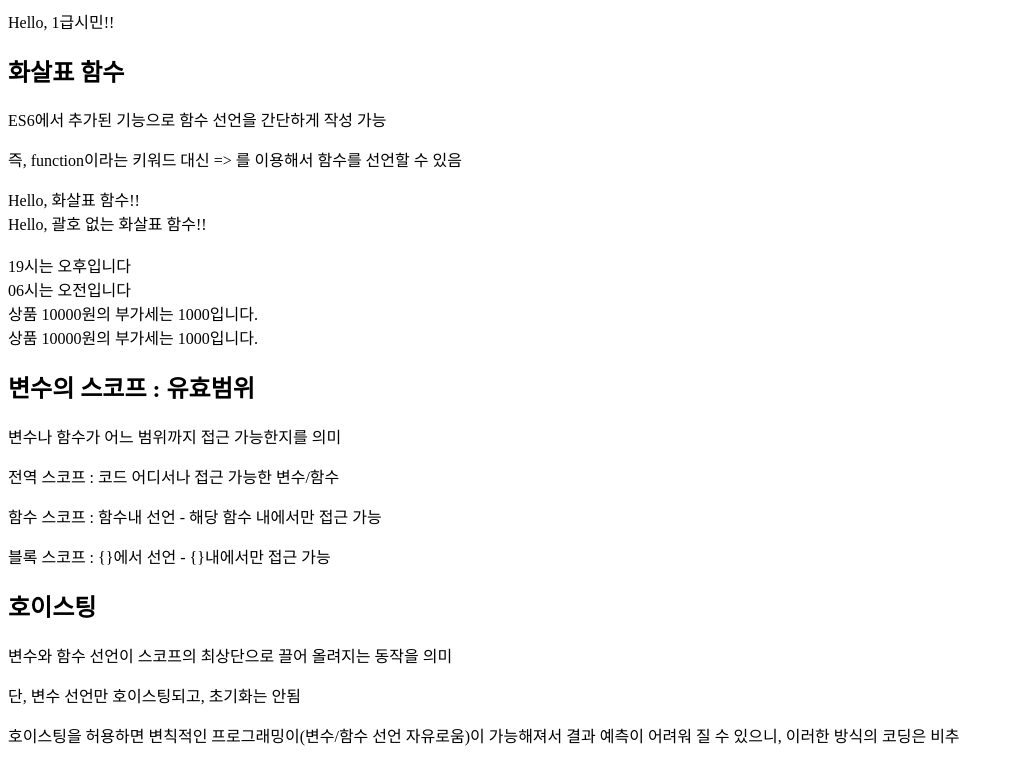
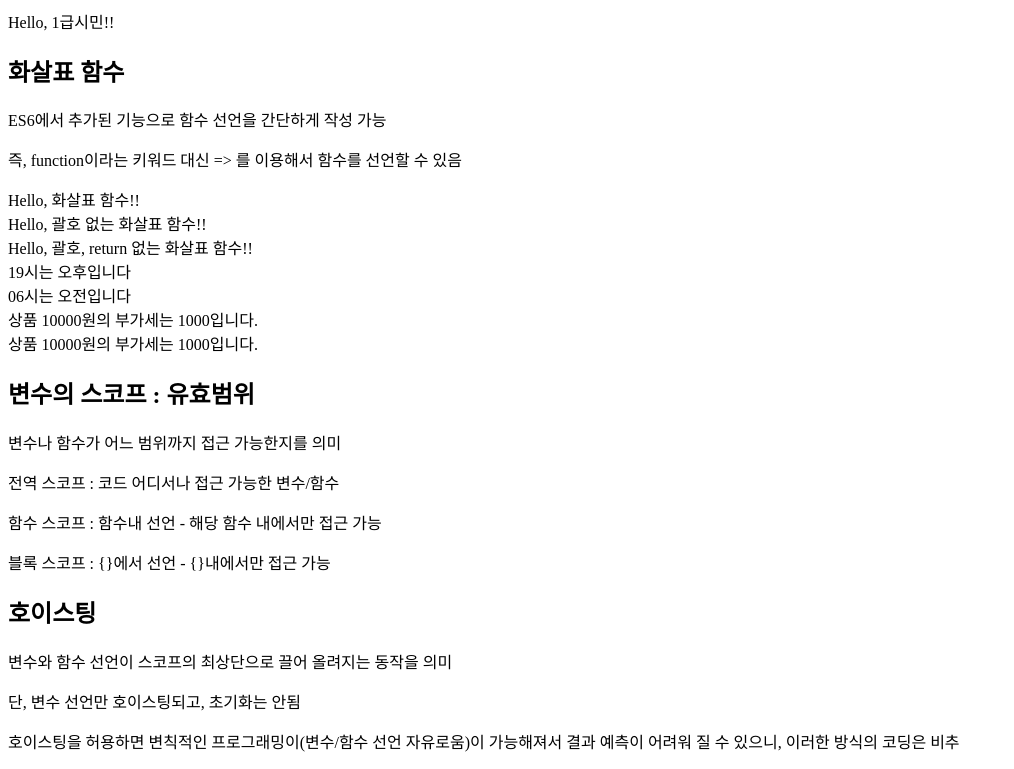
Before and after one commit to evollivia/frontend2, a FastAPI app: page /js/function in a window 1280 px wide. Shown: the part 576-1345 px from the top of the page, without its empty margins (0-1014 px from the left). Before the commit the page ends 1322 px from the top, so only its background shows below. Run offline with FastAPI, Linux system fonts and the light colour scheme.

Commit message:
함수 정의7 수정

```diff
--- a/views/templates/js/08function.html
+++ b/views/templates/js/08function.html
@@ -78,10 +78,10 @@
 
         // 함수정의7 - 화살표 함수 : 중괄호, return 생략
         // 함수의 코드가 단 한줄일 때만 가능
-        let sayHello7 = (msg) => (`Hello, ${msg}!!`, '<br>')
+        let sayHello7 = (msg) => (`Hello, ${msg}!!`)
 
         // 함수 실행 - 호출
-        document.write(sayHello7('괄호, return 없는 화살표 함수', '<br>'));
+        document.write(sayHello7('괄호, return 없는 화살표 함수'), '<br>');
     </script>
 
     <script>
```
